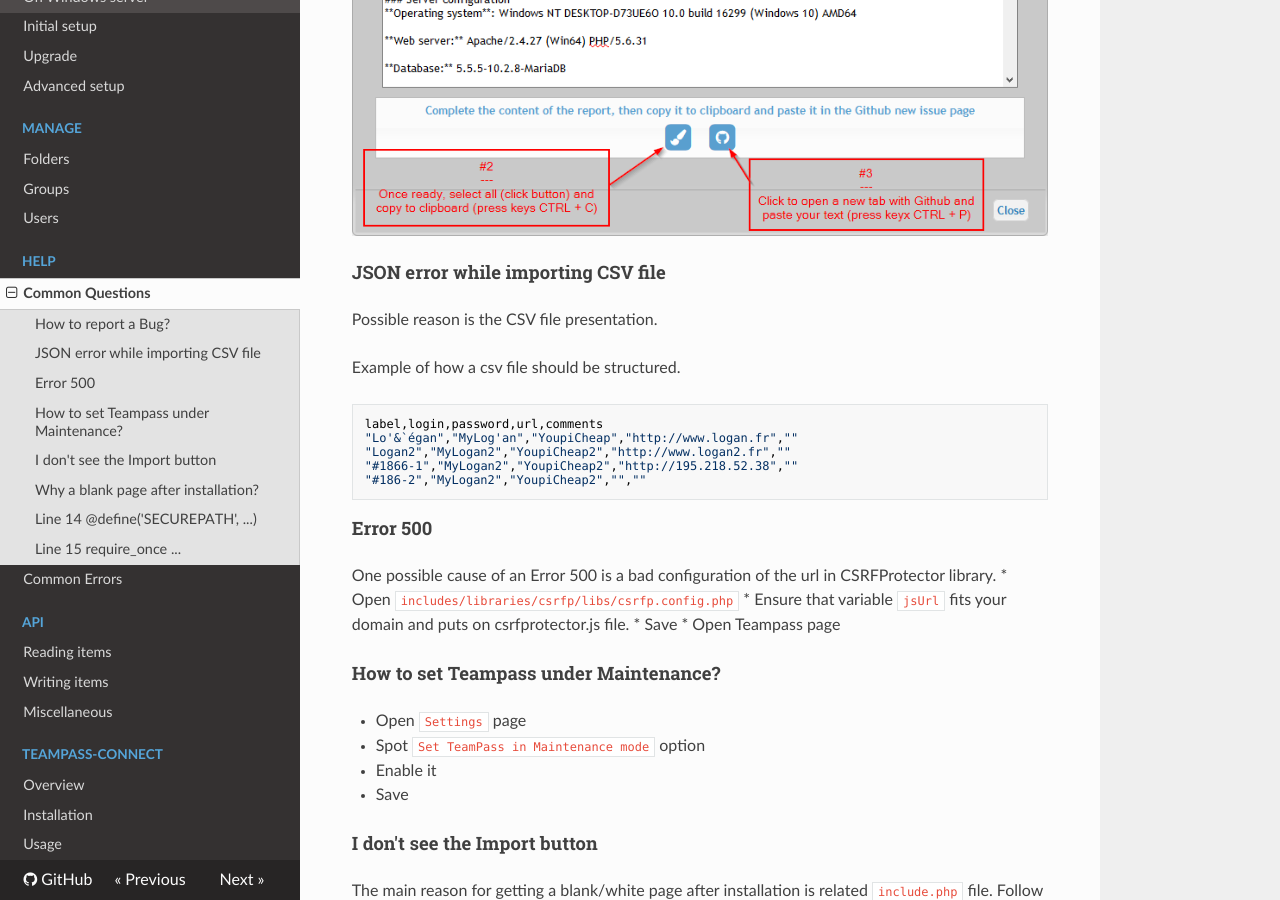
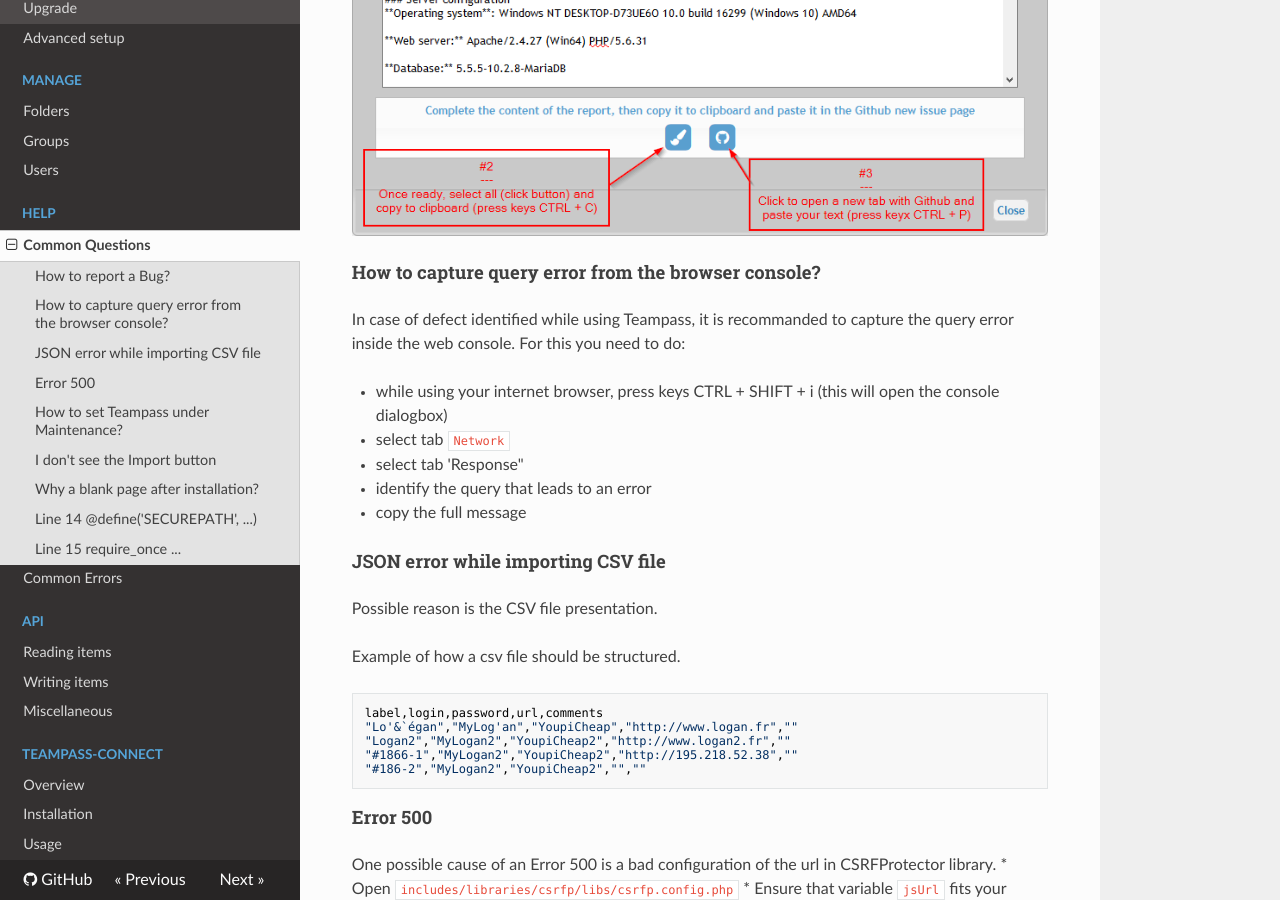
Before and after one commit to nilsteampassnet/teampass_doc, an MkDocs documentation site: the page built from docs/faq.md, in a window 1280 px wide and 900 px high, scrolled down 1169 px. Built offline with MkDocs 1.6.1, drawn with Linux system fonts in a browser that asks for light colours; nearby versions of some CDN libraries; old or Windows-style settings are respelled for this version of MkDocs.

Commit message:
Update faq.md

```diff
--- a/docs/faq.md
+++ b/docs/faq.md
@@ -18,6 +18,17 @@ In both cases, it will display the bug form. Follow instruction:
 
 ![Screenshot](img/faq-3.png)
 
+
+#### How to capture query error from the browser console?
+
+In case of defect identified while using Teampass, it is recommanded to capture the query error inside the web console.
+For this you need to do:
+
+- while using your internet browser, press keys CTRL + SHIFT + i (this will open the console dialogbox)
+- select tab `Network`
+- select tab 'Response"
+- identify the query that leads to an error
+- copy the full message
 
 #### JSON error while importing CSV file
 
```
